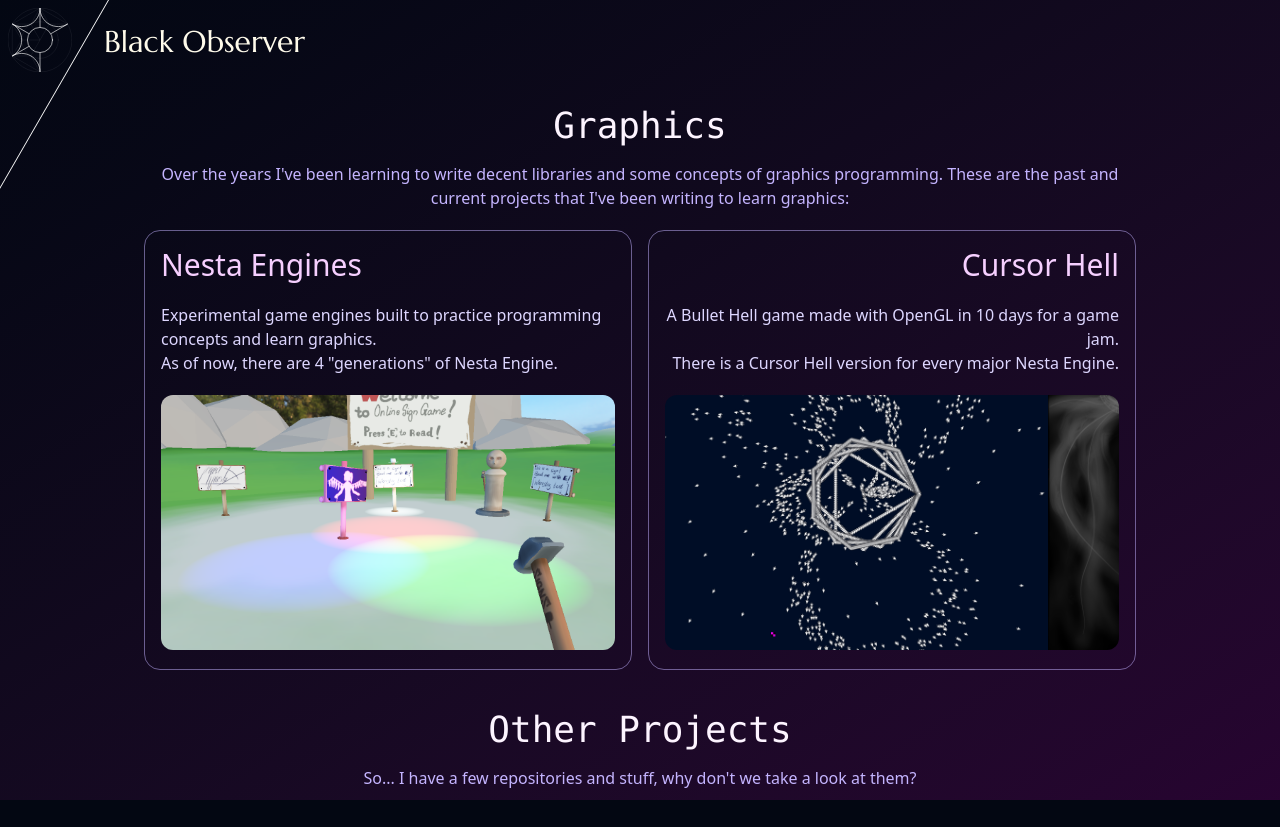
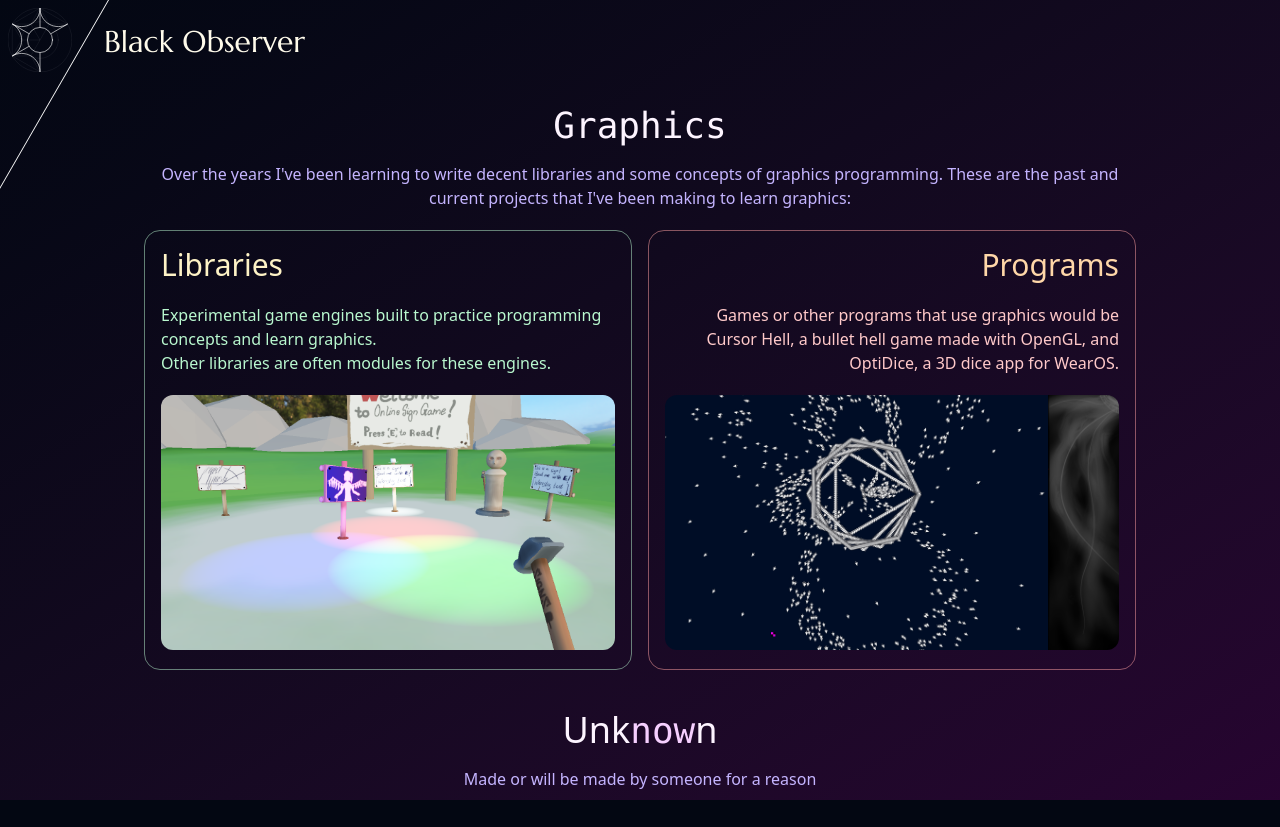
Before and after one commit to A31Nesta/black.observer, a React (Vite) app: page / in a window 1280 px wide. Built offline with nearby package versions, Linux system fonts and the light colour scheme.

Commit message:
reorganize and change things™

```diff
--- a/src/App.tsx
+++ b/src/App.tsx
@@ -11,36 +11,35 @@ function App() {
                 <h2 className="text-center text-4xl text-fuchsia-50 mb-4 font-mono">Graphics</h2>
                 <p className="text-center text-violet-300 mb-5">
                     Over the years I've been learning to write decent libraries and some concepts of graphics programming.
-                    These are the past and current projects that I've been writing to learn graphics:
+                    These are the past and current projects that I've been making to learn graphics:
                 </p>
 
                 <div className="flex gap-4">
-                    {/* Nesta Engines */}
-                    <Link to="/nesta-engines" className="basis-1/2">
-                        <div className="border border-violet-300/50 p-4 rounded-2xl h-110 flex flex-col
-                            transition hover:shadow-2xl hover:shadow-blue-200/50 hover:scale-101
+                    {/* Nesta Engines... */}
+                    <Link to="/libraries" className="basis-1/2">
+                        <div className="border border-green-200/50 p-4 rounded-2xl h-110 flex flex-col
+                            transition hover:shadow-2xl hover:shadow-green-200/50 hover:scale-101
                         ">
-                            <h3 className="text-3xl text-fuchsia-200">Nesta Engines</h3>
-                            <p className="text-violet-200 my-5">
+                            <h3 className="text-3xl text-amber-100">Libraries</h3>
+                            <p className="text-green-200 my-5">
                                 Experimental game engines built to practice programming concepts and learn graphics.
                                 <br />
-                                As of now, there are 4 "generations" of Nesta Engine.
+                                Other libraries are often modules for these engines.
                             </p>
                             <div className="overflow-hidden">
                                 <img src={Negen1Screenshot} alt="screenshot of a game made with negen1 (Nesta Engine)" className="rounded-xl w-full mr-auto" />
                             </div>
                         </div>
                     </Link>
-                    {/* Cursor Hell */}
-                    <Link to="/cursor-hell" className="basis-1/2">
-                        <div className="border border-violet-300/50 p-4 rounded-2xl h-110 flex flex-col
-                            transition hover:shadow-2xl hover:shadow-blue-200/50 hover:scale-101
+                    {/* Cursor Hell, OptiDice */}
+                    <Link to="/programs" className="basis-1/2">
+                        <div className="border border-red-300/50 p-4 rounded-2xl h-110 flex flex-col
+                            transition hover:shadow-2xl hover:shadow-red-200/50 hover:scale-101
                         ">
-                            <h3 className="text-right text-3xl text-fuchsia-200">Cursor Hell</h3>
-                            <p className="text-right text-violet-200 my-5">
-                                A Bullet Hell game made with OpenGL in 10 days for a game jam.
-                                <br />
-                                There is a Cursor Hell version for every major Nesta Engine.
+                            <h3 className="text-right text-3xl text-orange-200">Programs</h3>
+                            <p className="text-right text-red-200 my-5">
+                                Games or other programs that use graphics would be Cursor Hell, a bullet hell
+                                game made with OpenGL, and OptiDice, a 3D dice app for WearOS.
                             </p>
                             <div className="overflow-hidden">
                                 <img src={CHellScreenshot} alt="screenshot of a game made with negen1 (Nesta Engine)" className="rounded-xl w-full ml-auto" />
@@ -49,9 +48,9 @@ function App() {
                     </Link>
                 </div>
 
-                <h2 className="text-center text-4xl text-fuchsia-50 mt-10 mb-4 font-mono">Other Projects</h2>
+                <h2 className="text-center text-4xl text-fuchsia-50 mt-10 mb-4">Unk<span className="font-mono text-fuchsia-200">now</span>n</h2>
                 <p className="text-center text-violet-300 mb-5">
-                    So... I have a few repositories and stuff, why don't we take a look at them?
+                    Made or will be made by someone for a reason
                 </p>
             </main>
         </div>
```
